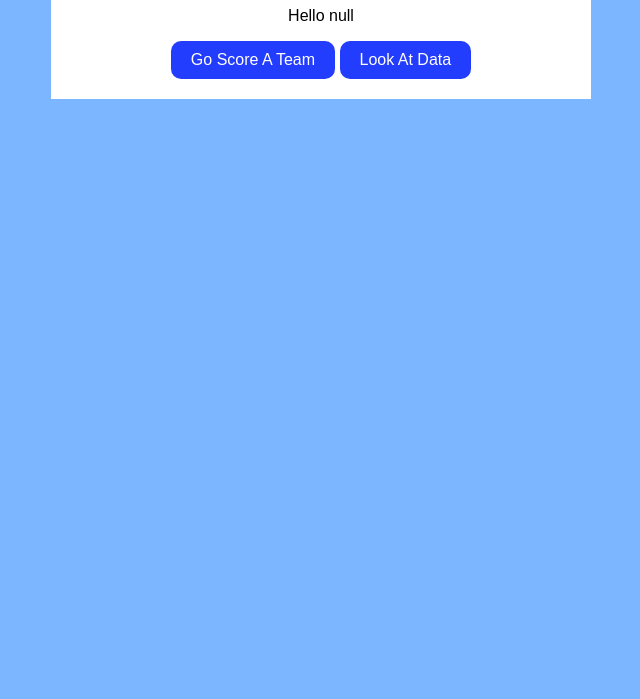
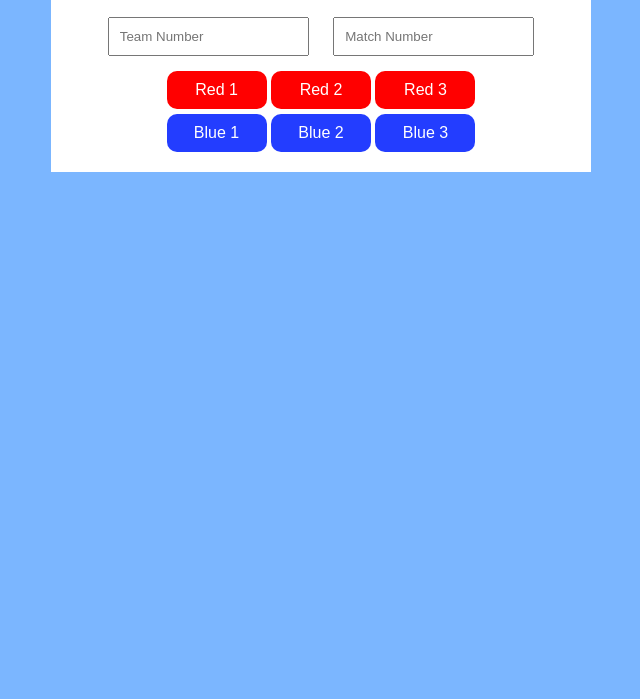
Before and after one commit to Dahmernator/Dahmernator.github.io, a plain HTML site: page matchAndTeam.html in a window 1280 px wide. Shown: the part 101-800 px from the top of the page, without its empty margins (319-959 px from the left). Drawn offline with Linux system fonts and the light colour scheme.

Commit message:
Update matchAndTeam.html

```diff
--- a/matchAndTeam.html
+++ b/matchAndTeam.html
@@ -6,24 +6,49 @@
     <meta name="viewport" content="width=device-width, initial-scale=1.0">
     <title>219 Scouting</title>
     <link rel="stylesheet" href="style.css">
+    <style>
+        #red {
+            background-color: red;
+        }
+        button {
+            width: 20%;
+            margin-top: 1%;
+        }
+    </style>
 </head>
 
 <body>
     <div class="content">
-        <h1>Menu</h1>
-        <p id="greeting"></p>
-        <button type="submit" onclick="scoreTeam()">Go Score A Team</button>
-        <button type="submit" onclick="checkData()">Look At Data</button>
+        <h1>Team and Match Select</h1>
+
+
+        <form id="matchNumForm">
+            <input type="number" id="teamNumInput" placeholder="Team Number" required>
+            <input type="number" id="matchNumInput" placeholder="Match Number" required><br>
+            <button id='red' type="submit" onclick="saveMatchNum(this)">Red 1</button>
+            <button id='red' type="submit" onclick="saveMatchNum(this)">Red 2</button>
+            <button id='red' type="submit" onclick="saveMatchNum(this)">Red 3</button><br>
+            <button type="submit" onclick="saveMatchNum(this)">Blue 1</button>
+            <button type="submit" onclick="saveMatchNum(this)">Blue 2</button>
+            <button type="submit" onclick="saveMatchNum(this)">Blue 3</button>
+        </form>
     </div>
     <script>
-        document.getElementById('greeting').innerHTML = "Hello " + localStorage.getItem('user');
-        function scoreTeam(){
-            window.location.href = 'matchAndTeam.html';
+        function saveMatchNum(button) {
+            if(document.getElementById('matchNumInput') != null){
+                var teamNum = document.getElementById('teamNumInput').value;
+                var matchNum = document.getElementById('matchNumInput').value;
+                var teamSelector = button.innerHTML;
+                localStorage.setItem('teamNum', teamNum);
+                localStorage.setItem('matchNum', matchNum);
+                localStorage.setItem('teamSelector', teamSelector);
+                document.getElementById('matchNumForm').reset();
+                nextPage();
+            }
+            function nextPage(){
+                window.location.href = "auto.html";
+            }
         }
-        function checkData(){
-            window.location.href = 'lookAtData.html';
-        }
-
     </script>
 </body>
 </html>
```
